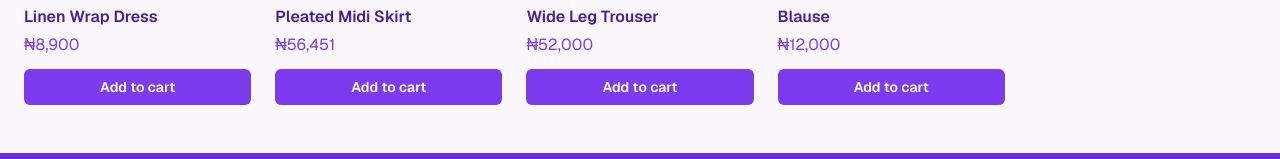
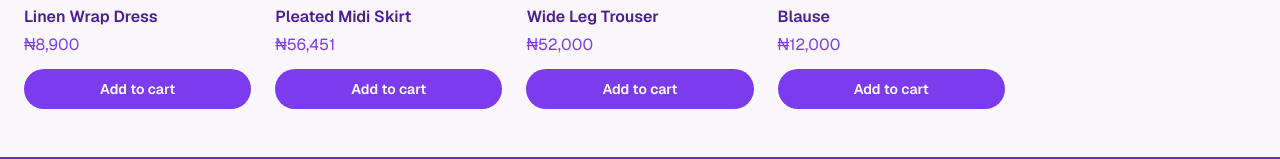
Before and after one commit to ownupalways/prispro, a Next.js app: page /women in a window 1280 px wide. Shown: the part 510-669 px from the top of the page. Built offline with nearby package versions, Linux system fonts and the light colour scheme.

Commit message:
Add quantity, sold-out state and sold-out listing window

```diff
--- /dev/null
+++ b/app/products/[id]/ProductDetails.tsx
@@ -0,0 +1,90 @@
+import Image from "next/image";
+import Link from "next/link";
+import { notFound } from "next/navigation";
+import {
+	getProductById,
+	isSoldOut,
+} from "@/lib/products";
+import  formatPrice  from "@/lib/format";
+
+export default async function ProductDetails({
+	params,
+}: {
+	params: Promise<{ id: string }>;
+}) {
+	const { id } = await params;
+	const product = getProductById(id);
+
+	if (!product) {
+		notFound();
+	}
+
+    const soldOut = isSoldOut(product);
+
+	return (
+		<>
+			<Link
+				href={`/${product.category.toLowerCase()}`}
+				className="text-sm font-medium text-primary hover:underline">
+				← Back to {product.category}
+			</Link>
+
+			<div className="mt-6 grid gap-10 md:grid-cols-2">
+				<div className="relative aspect-3/4 overflow-hidden rounded-2xl bg-surface">
+					<Image
+						src={product.image}
+						alt={product.name}
+						fill
+						sizes="(min-width: 768px) 50vw, 100vw"
+						className="object-cover"
+					/>
+				</div>
+
+				<div className="flex flex-col justify-center">
+					<p className="text-xs uppercase tracking-wide text-muted">
+						{product.category}
+					</p>
+					<h1 className="mt-2 text-3xl font-bold sm:text-4xl">
+						{product.name}
+					</h1>
+					<p className="mt-4 text-2xl font-semibold text-primary">
+						{formatPrice(product.price)}
+					</p>
+					{soldOut && (
+						<span className="mt-3 inline-block self-start rounded-full bg-foreground px-3 py-1 text-xs font-semibold text-background">
+							Sold out
+						</span>
+					)}
+					<p className="mt-6 leading-7 text-muted">
+						{product.description}
+					</p>
+
+					<button
+						disabled={soldOut}
+						className="mt-8 w-full rounded-full bg-primary px-6 py-3 text-sm font-semibold text-primary-foreground transition-opacity hover:opacity-90 disabled:cursor-not-allowed disabled:opacity-50 sm:w-auto sm:self-start">
+						{soldOut ? "Sold out" : "Add to cart"}
+					</button>
+				</div>
+			</div>
+		</>
+	);
+}
+
+export function ProductDetailsSkeleton() {
+	return (
+		<div>
+			<div className="shimmer h-5 w-32 rounded" />
+
+			<div className="mt-6 grid gap-10 md:grid-cols-2">
+				<div className="shimmer aspect-3/4 rounded-2xl" />
+
+				<div className="flex flex-col justify-center gap-4">
+					<div className="shimmer h-3 w-20 rounded" />
+					<div className="shimmer h-9 w-3/4 rounded" />
+					<div className="shimmer h-7 w-32 rounded" />
+					<div className="shimmer h-24 w-full rounded" />
+				</div>
+			</div>
+		</div>
+	);
+}
--- a/app/products/[id]/page.tsx
+++ b/app/products/[id]/page.tsx
@@ -1,61 +1,26 @@
-import Image from "next/image";
-import Link from "next/link";
-import { notFound } from "next/navigation";
-import { getAllProducts, getProductById } from "@/lib/products";
-import formatPrice  from "@/lib/format";
+import { Suspense } from "react";
+import { getAllProducts } from "@/lib/products";
+import ProductDetails, {
+	ProductDetailsSkeleton,
+} from "./ProductDetails";
 
 export function generateStaticParams() {
-  return getAllProducts().map((product) => ({ id: product.id }));
+	return getAllProducts().map((product) => ({
+		id: product.id,
+	}));
 }
 
-export default async function ProductPage({
+export default function ProductPage({
 	params,
 }: {
 	params: Promise<{ id: string }>;
 }) {
-  const { id } = await params;
-  const product = getProductById(id);
-
-  if (!product) {
-    notFound();
-  }
-
 	return (
 		<section className="mx-auto max-w-7xl px-4 py-12 sm:px-6">
-      <Link
-        href={`/${product.category.toLowerCase()}`}
-        className="text-sm font-medium text-primary hover:underline"
-      >
-        ← Back to {product.category}
-      </Link>
-
-      <div className="mt-6 grid gap-10 md:grid-cols-2">
-        <div className="relative aspect-3/4 overflow-hidden rounded-2xl bg-surface">
-          <Image
-            src={product.image}
-            alt={product.name}
-            fill
-            priority
-            sizes="(min-width: 768px) 50vw, 100vw"
-            className="object-cover"
-          />
-        </div>
-
-        <div className="flex flex-col justify-center">
-          <p className="text-xs uppercase tracking-wide text-muted">
-            {product.category}
-          </p>
-          <h1 className="mt-2 text-3xl font-bold sm:text-4xl">{product.name}</h1>
-          <p className="mt-4 text-2xl font-semibold text-primary">
-            {formatPrice(product.price)}
-          </p>
-          <p className="mt-6 leading-7 text-muted">{product.description}</p>
-
-          <button className="mt-8 w-full rounded-full bg-primary px-6 py-3 text-sm font-semibold text-primary-foreground transition-opacity hover:opacity-90 sm:w-auto sm:self-start">
-            Add to cart
-          </button>
-        </div>
-      </div>
+			<Suspense
+				fallback={<ProductDetailsSkeleton />}>
+				<ProductDetails params={params} />
+			</Suspense>
 		</section>
 	);
 }
--- /dev/null
+++ b/components/CategoryProducts.tsx
@@ -0,0 +1,17 @@
+import { connection } from "next/server";
+import ProductGrid from "./ProductGrid";
+import { getProductsByCategory, type Product } from "@/lib/products";
+import { getCurrentTime } from "@/lib/time";
+
+export default async function CategoryProducts({
+  title,
+  category,
+}: {
+  title: string;
+  category: Product["category"];
+}) {
+  await connection();
+  const products = getProductsByCategory(category, getCurrentTime());
+
+  return <ProductGrid title={title} products={products} />;
+}
--- a/components/ProductCard.tsx
+++ b/components/ProductCard.tsx
@@ -1,39 +1,52 @@
 import Image from "next/image";
 import Link from "next/link";
-import type { Product } from "../lib/products";
+import {
+	isSoldOut,
+	type Product,
+} from "@/lib/products";
 import  formatPrice  from "../lib/format";
 
 
 
+export default function ProductCard({ product }: { product: Product }) {
 
-export default function ProductCard({ product }: { product: Product }) {
+    const soldOut = isSoldOut(product)
+
     return (
 			<article className="group">
 				<Link
 					href={`/products/${product.id}`}
-                className="block"
-            >
+					className="block">
 					<div className="relative aspect-3/4 overflow-hidden rounded-xl bg-surface">
 						<Image
 							src={product.image}
 							alt={product.name}
 							fill
 							sizes="(min-width: 768px) 25vw, 50vw"
-                        className="object-cover transition-transform duration-500 group-hover:scale-105"
+							className={`object-cover transition-transform duration-500 group-hover:scale-105 ${soldOut ? "opacity-50 grayscale" : ""}`}
 						/>
+						{soldOut && (
+							<span className="absolute left-3 top-3 rounded-full bg-foreground px-3 py-1 text-xs font-semibold text-background">
+								Sold out
+							</span>
+						)}
 					</div>
 					<p className="mt-3 text-xs uppercase tracking-wide text-muted">
 						{product.category}
 					</p>
-                <h3 className="mt-1 font-semibold">{product.name}</h3>
+					<h3 className="mt-1 font-semibold">
+						{product.name}
+					</h3>
 					<p className="mt-1 fontsemibold text-primary">
 						{formatPrice(product.price)}
 					</p>
 				</Link>
 
-            <button className="mt-3 w-full rounded-md bg-primary py-2 5 text-sm font-semibold text-primary-foreground transition-opacity hover:opacity-90 cursor-pointer">
-                Add to cart
+				<button
+					disabled={soldOut}
+					className="mt-3 w-full rounded-full bg-primary py-2.5 text-sm font-semibold text-primary-foreground transition-opacity hover:opacity-90 disabled:cursor-not-allowed disabled:opacity-50">
+					{soldOut ? "Sold out" : "Add to cart"}
 				</button>
 			</article>
-    )
+		);
 }
--- a/lib/products.ts
+++ b/lib/products.ts
@@ -3,8 +3,10 @@ export type Product = {
 	name: string;
 	category: "Women" | "Men" | "Children";
 	price: number;
+	quantity: number;
 	description: string;
 	image: string;
+	soldOutAt?: string;
 	imagePublicId?: string;
 	featured: boolean;
 };
@@ -15,7 +17,9 @@ const products: Product[] = [
 		name: "Linen Wrap Dress",
 		category: "Women",
 		price: 8900,
-		description: "A breathable linen wrap dress with a flattering tie waist, made for warm days and easy evenings.",
+		quantity: 2,
+		description:
+			"A breathable linen wrap dress with a flattering tie waist, made for warm days and easy evenings.",
 		image:
 			"https://picsum.photos/seed/dress-1/600/800",
 		featured: true,
@@ -25,7 +29,9 @@ const products: Product[] = [
 		name: "Classic Oxford Shirt",
 		category: "Men",
 		price: 40000,
-		description: "A crisp cotton Oxford shirt with a tailored fit. Smart on its own, sharp under a jacket.",
+		quantity: 5,
+		description:
+			"A crisp cotton Oxford shirt with a tailored fit. Smart on its own, sharp under a jacket.",
 		image:
 			"https://picsum.photos/seed/shirt-2/600/800",
 		featured: true,
@@ -35,7 +41,9 @@ const products: Product[] = [
 		name: "Leather Tote Bag",
 		category: "Children",
 		price: 25000,
-		description: "A roomy tote in soft leather with sturdy handles, sized for everything you carry in a day.",
+		quantity: 5,
+		description:
+			"A roomy tote in soft leather with sturdy handles, sized for everything you carry in a day.",
 		image:
 			"https://picsum.photos/seed/bag-3/500/800",
 		featured: true,
@@ -45,7 +53,9 @@ const products: Product[] = [
 		name: "Pleated Midi Skirt",
 		category: "Women",
 		price: 56451,
-		description: "A flowing pleated midi skirt that moves with you and pairs with almost any top.",
+		quantity: 12,
+		description:
+			"A flowing pleated midi skirt that moves with you and pairs with almost any top.",
 		image:
 			"https://picsum.photos/seed/skirt-4/600/800",
 		featured: true,
@@ -55,7 +65,9 @@ const products: Product[] = [
 		name: "Tailored Chinos",
 		category: "Men",
 		price: 8000,
-		description: "Slim-cut chinos in a comfortable stretch cotton, polished enough for the office.",
+		quantity: 6,
+		description:
+			"Slim-cut chinos in a comfortable stretch cotton, polished enough for the office.",
 		image:
 			"https://picsum.photos/seed/chinis-5/600/800",
 		featured: true,
@@ -65,7 +77,9 @@ const products: Product[] = [
 		name: "Silk Scarf",
 		category: "Children",
 		price: 28325,
-		description: "A lightweight silk scarf with a soft drape. Wear it at the neck, in the hair or on a bag.",
+		quantity: 2,
+		description:
+			"A lightweight silk scarf with a soft drape. Wear it at the neck, in the hair or on a bag.",
 		image:
 			"https://picsum.photos/seed/scarf-6/600/800",
 		featured: true,
@@ -75,7 +89,9 @@ const products: Product[] = [
 		name: "Wide Leg Trouser",
 		category: "Women",
 		price: 52000,
-		description: "High-waisted wide leg trousers with a graceful drape and a relaxed, elegant line.",
+		quantity: 4,
+		description:
+			"High-waisted wide leg trousers with a graceful drape and a relaxed, elegant line.",
 		image:
 			"https://picsum.photos/seed/trousers-7/600/800",
 		featured: false,
@@ -85,7 +101,9 @@ const products: Product[] = [
 		name: "Blause",
 		category: "Women",
 		price: 12000,
-		description: "A soft, easy-fitting blouse with a modern cut that works from desk to dinner.",
+		quantity: 5,
+		description:
+			"A soft, easy-fitting blouse with a modern cut that works from desk to dinner.",
 		image:
 			"https://picsum.photos/seed/trousers-8/400/800",
 		featured: false,
@@ -95,7 +113,9 @@ const products: Product[] = [
 		name: "Jacket",
 		category: "Men",
 		price: 35000,
-		description: "A structured jacket that finishes any outfit, with a clean silhouette and a comfortable lining.",
+		quantity: 2,
+		description:
+			"A structured jacket that finishes any outfit, with a clean silhouette and a comfortable lining.",
 		image:
 			"https://picsum.photos/seed/jacket-9/400/700",
 		featured: false,
@@ -105,7 +125,9 @@ const products: Product[] = [
 		name: "Senator",
 		category: "Men",
 		price: 45000,
-		description: "A classic senator outfit with clean lines and a distinguished finish for occasions and everyday wear.",
+		quantity: 6,
+		description:
+			"A classic senator outfit with clean lines and a distinguished finish for occasions and everyday wear.",
 		image:
 			"https://picsum.photos/seed/suit-10/700/700",
 		featured: false,
@@ -115,7 +137,9 @@ const products: Product[] = [
 		name: "Skirt & Blause",
 		category: "Children",
 		price: 17000,
-		description: "A cheerful matching skirt and blouse set, comfortable enough for school and special enough for parties.",
+		quantity: 2,
+		description:
+			"A cheerful matching skirt and blouse set, comfortable enough for school and special enough for parties.",
 		image:
 			"https://picsum.photos/seed/skirt-11/500/800",
 		featured: false,
@@ -125,20 +149,47 @@ const products: Product[] = [
 		name: "Play Dress",
 		category: "Children",
 		price: 12000,
-		description: "A soft, stretchy dress that stays comfortable through every game, climb and spin.",
+		quantity: 4,
+		description:
+			"A soft, stretchy dress that stays comfortable through every game, climb and spin.",
 		image:
 			"https://picsum.photos/seed/play-dress-12/500/800",
 		featured: false,
 	},
 ];
 
-
 export function getFeaturedProducts() {
-    return products.filter((product) => product.featured)
+	return products.filter(
+		(product) => product.featured,
+	);
 }
 
-export function getProductsByCategory(category: Product["category"]) {
-	return products.filter((product) => product.category === category)
+const SOLD_OUT_VISIBLE_DAYS = 30;
+const MS_PER_DAY = 1000 * 60 * 60 * 24;
+
+export function isListable(
+	product: Product,
+	now: number,
+) {
+	if (!isSoldOut(product)) return true;
+	if (!product.soldOutAt) return true;
+
+	const daysSoldOut =
+		(now -
+			new Date(product.soldOutAt).getTime()) /
+		MS_PER_DAY;
+	return daysSoldOut <= SOLD_OUT_VISIBLE_DAYS;
+}
+
+export function getProductsByCategory(
+	category: Product["category"],
+	now: number,
+) {
+	return products.filter(
+		(product) =>
+			product.category === category &&
+			isListable(product, now),
+	);
 }
 
 export function getAllProducts() {
@@ -146,5 +197,11 @@ export function getAllProducts() {
 }
 
 export function getProductById(id: string) {
-	return products.find((product) => product.id === id)
+	return products.find(
+		(product) => product.id === id,
+	);
 }
+
+export function isSoldOut(product: Product) {
+	return product.quantity <= 0;
+}
--- /dev/null
+++ b/lib/time.ts
@@ -0,0 +1,3 @@
+export function getCurrentTime() {
+  return Date.now();
+}
```
Also changed, not shown: app/globals.css (+29 -0 lines), app/men/page.tsx (+9 -13 lines), components/ProductGrid.tsx (+19 -0 lines). Lines whose indentation alone changed are shown as unchanged.
